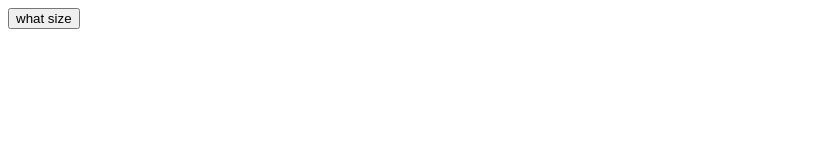
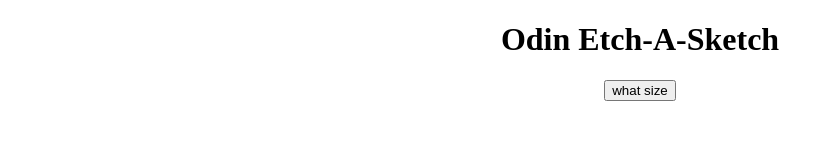
Before and after one commit to richardlim20/odin_etch, a plain HTML site: page index.html in a window 1280 px wide. Shown: the whole page, without its empty margins (0-834 px from the left). Drawn offline with Linux system fonts and the light colour scheme.

Commit message:
style: add basic styling and centering

```diff
--- a/script.js
+++ b/script.js
@@ -5,9 +5,15 @@ column.classList.add("column");
 const button = document.createElement("button");
 button.innerHTML= "what size";
 const gridContainer = document.createElement("div");
-gridContainer.id = "gridContainer";
+gridContainer.id = "grid-container";
+const buttonContainer = document.createElement("div");
+buttonContainer.id = "button-container";
+const header = document.createElement("h1");
+header.innerHTML = "Odin Etch-A-Sketch";
 
-document.body.appendChild(button);
+document.body.appendChild(header);
+buttonContainer.appendChild(button);
+document.body.appendChild(buttonContainer);
 document.body.appendChild(gridContainer);
 
 const createRows = (rowNum) => {
--- a/style.css
+++ b/style.css
@@ -1,6 +1,6 @@
 .row {
     display: flex;
-    width: 32rem;
+    width: 46rem;
 }
 
 .column {
@@ -10,6 +10,27 @@
     border: solid black 1px;
 }
 
-.filled {
-    background-color: black;
+button {
+    display: flex;
+    align-items: center;
+    justify-content: center;
+    margin-bottom: 1rem;
+
 }
+
+#grid-container{
+    display: flex;
+    flex-direction: column;
+    justify-content: center;
+    align-items: center;
+}
+
+#button-container {
+    display: flex;
+    align-items: center;
+    justify-content: center;
+}
+
+h1 {
+    text-align: center;
+}
```
